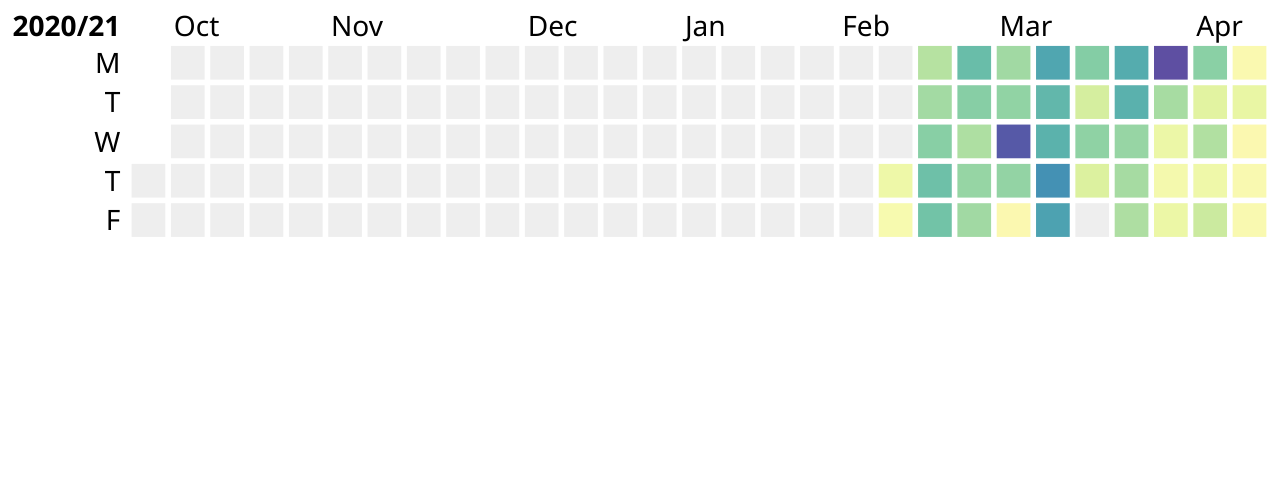
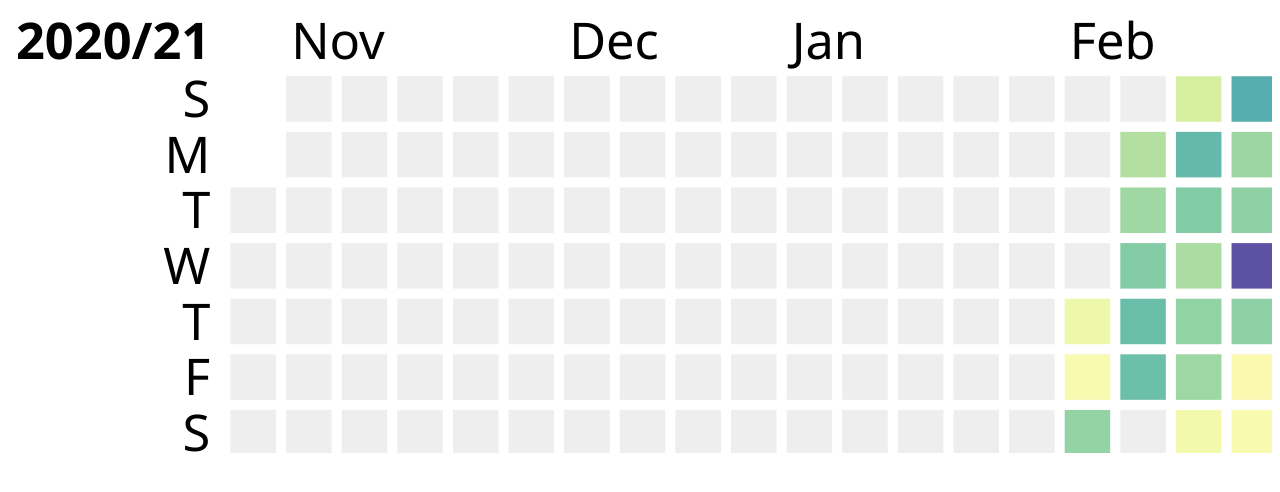
Before and after one commit to jquintozamora/react-d3-calendar-heatmap, a Gatsby site: page / in a window 1280 px wide. Built offline with nearby package versions, Linux system fonts and the light colour scheme; Gatsby itself is replaced by a stand-in of ours.

Commit message:
issue with overlap moths

```diff
--- a/demo/App/App.tsx
+++ b/demo/App/App.tsx
@@ -14,19 +14,19 @@ interface CalendarHeatMapItemType {
 }
 
 const timeRange = {
-  from: new Date("2020-10-1"),
-  to: new Date(),
+  from: new Date("2020-10-27"),
+  to: new Date("2021-11-2"),
 };
 
 const App: React.FunctionComponent = () => {
   return (
     <CalendarHeatMap<CalendarHeatMapItemType>
       data={data}
-      // weekday="sunday"
+      weekday="sunday"
       timeRange={timeRange}
       customD3ColorScale={scaleSequential(chromatic.interpolateSpectral)}
-      width={450}
-      cellSize={14}
+      width={250}
+      cellSize={11}
       cellShape="square"
       valueFn={(value) => value.toString()}
     />
--- a/src/components/CalendarHeatMap/CalendarHeatMap.tsx
+++ b/src/components/CalendarHeatMap/CalendarHeatMap.tsx
@@ -169,7 +169,7 @@ const CalendarHeatMap = <
                   timeWeek.count(from, timeWeek.ceil(d)) * cellSize + 2;
 
                 // When timeRange starts from 29 or 30, two months label overlaps
-                if (monthPosX <= -40) {
+                if (monthPosX <= -30) {
                   return null;
                 }
 
```
Also changed, not shown: CHANGELOG.md.
